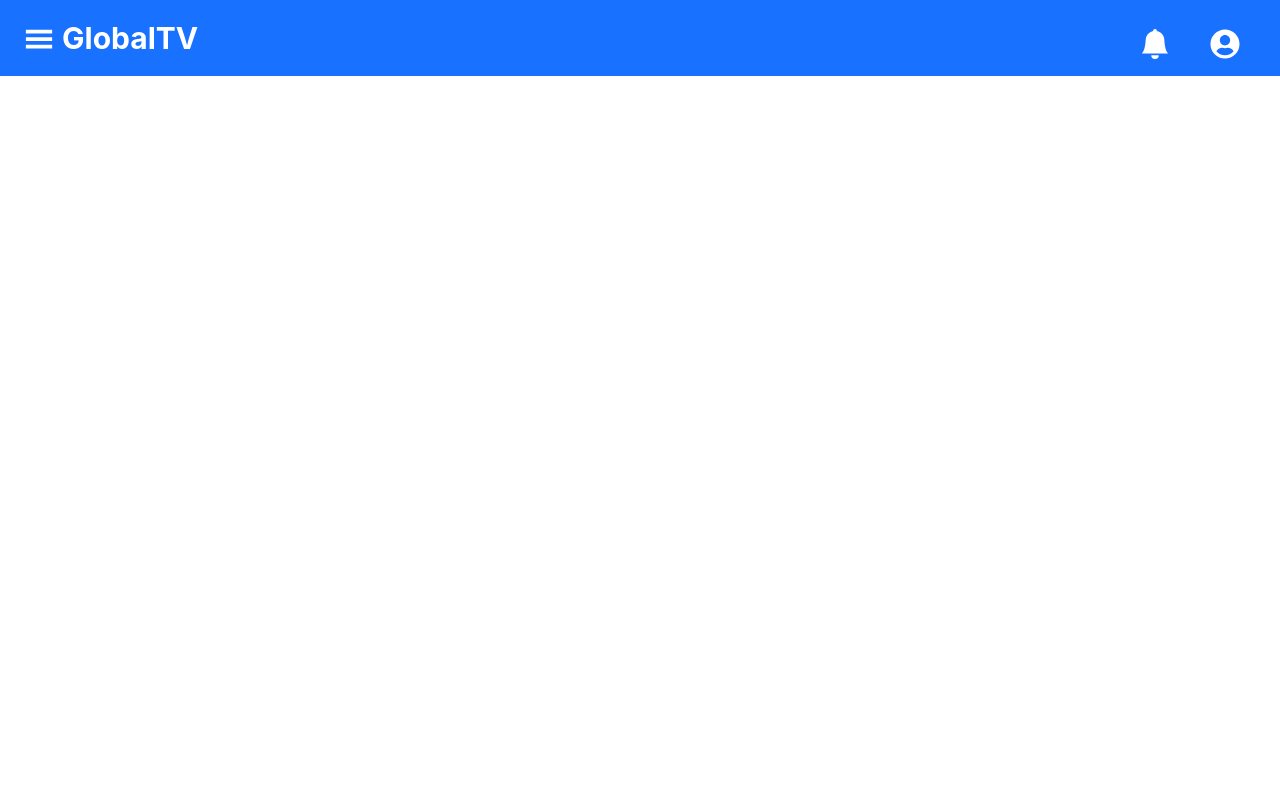
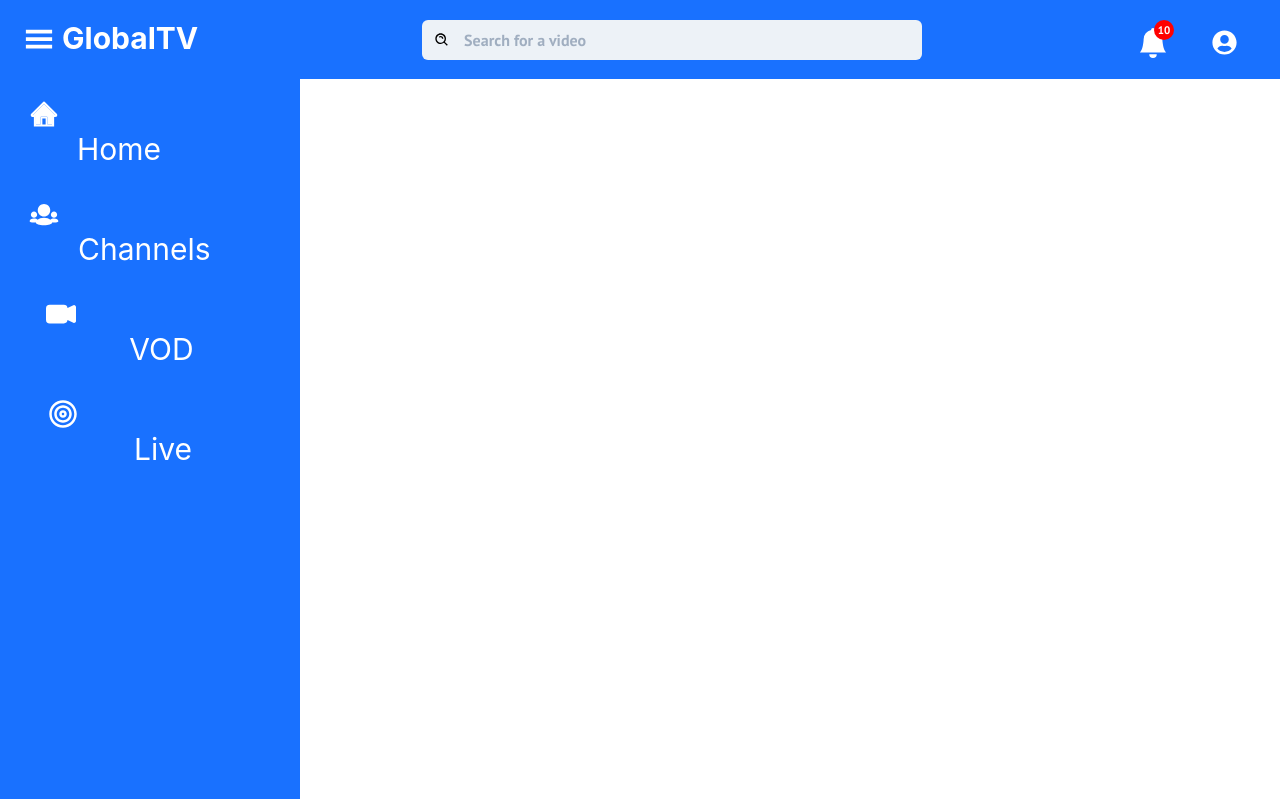
Before and after one commit to darlino/solid-computing-machine, a React (Create React App) app: page / in a window 1280 px wide. Built offline with nearby package versions, Linux system fonts and the light colour scheme.

Commit message:
mise en place du sidebar

```diff
--- a/src/Components/Main.js
+++ b/src/Components/Main.js
@@ -1,9 +1,11 @@
 import React from 'react'
 import {Navbar} from './UI/Navigation/Index'
+import {Sidebar} from './UI/Sidebar/Index'
 export const Main = () => {
     return (
         <div>
             <Navbar/>
+            <Sidebar/>
         </div>
     )
 }
--- /dev/null
+++ b/src/Components/UI/Navigation/Data.js
@@ -0,0 +1,28 @@
+import {BiLogIn} from 'react-icons/bi'
+import {BiLogOut} from 'react-icons/bi'
+import {FaQuoteLeft} from 'react-icons/fa'
+import {BiHelpCircle} from 'react-icons/bi'
+export const properties = [
+    {
+
+        elements_icons: <BiLogIn/>,
+        text:"Sign In",
+        path:'/signin'
+    },
+    {
+        elements_icons: <BiLogOut/>,
+        text:"Sign Up",
+        path:'/signup'
+    },
+    {
+        elements_icons: <FaQuoteLeft/>,
+        text:"faq",
+        path:'/faq'
+    },
+    {
+        elements_icons: <BiHelpCircle/>,
+        text:"Help Center",
+        path:'https://help.git-sa.net/'
+    }
+
+]
--- a/src/Components/UI/Navigation/Index.js
+++ b/src/Components/UI/Navigation/Index.js
@@ -1,34 +1,45 @@
 import React,{useState} from 'react'
-import {Flex,Box,Spacer,Button,Heading,HStack} from '@chakra-ui/react'
+import {Flex,Box,Spacer,Button,Heading,HStack,Input,InputGroup,InputLeftElement} from '@chakra-ui/react'
 import {GiHamburgerMenu} from 'react-icons/gi'
+import {BsBellFill} from 'react-icons/bs'
+import {BiSearchAlt} from 'react-icons/bi'
+import {MenuOption} from './Menu'
+import {properties} from './Data'
 import {FaUserCircle} from 'react-icons/fa'
-import {BsBellFill} from 'react-icons/bs'
+
 
 export const  Navbar = () => {
     return (
         <Flex p={3} backgroundColor="#1971ff" fontFamily="PT sans" color="white">
 
-        <Box mt={3} pl= {3} fontSize="30px" cursor="pointer">
+        <Box mt={3} pl= {3} fontSize={["15px","30px"]}  cursor="pointer">
             <GiHamburgerMenu />
         </Box>
         <Box p="2" color="white">
           <Heading size="lg">GlobalTV</Heading>
         </Box>
         <Spacer />
-        <HStack fontSize="30px" mt={3} spacing={10} mr={7}>
+        <Box>
+            <InputGroup mt="2">
+                <InputLeftElement
+                pointerEvents="none"
+                children={<BiSearchAlt color="black" />}
+                 />
+                <Input type="text" variant="filled" placeholder="Search for a video" w={["100px","500px"]}/>
+            </InputGroup>
+        </Box>
+        <Spacer/>
+        <HStack fontSize="30px" mt={2} spacing={10} mr={7}>
             <Box>
+                <Box w="20px" h="20px" borderRadius="50%" backgroundColor="red" ml={4} mb={1} position ="absolute" top="5" fontSize="11px" textAlign="center" pt={0.5}>
+                    <p paddingTop="3px">10</p>
+                </Box>
                 <BsBellFill />
             </Box>
             <Box>
-                <FaUserCircle />
+                <MenuOption icon={<FaUserCircle/>}/>
             </Box>
-
         </HStack>
-
-        <Box fontSize="30px" mt={3} >
-
-        </Box>
-
       </Flex>
     )
 }
--- /dev/null
+++ b/src/Components/UI/Navigation/Menu.js
@@ -0,0 +1,46 @@
+import React from 'react'
+import {Menu,MenuButton,MenuList,MenuItem,IconButton,MenuDivider} from '@chakra-ui/react'
+import {properties} from './Data'
+export const MenuOption = (props) => {
+    return (
+        <div>
+            <Menu>
+  <MenuButton
+    as={IconButton}
+    aria-label="Options"
+    background="none"
+    icon={props.icon}
+    size="sm"
+    mb={2}
+    _hover={{ background: "none",color:"white"}}
+    _active = {{ background: "none",color:"white"}}
+    fontSize="25px"
+
+  />
+  <MenuList
+  background="#1971ff"
+  border="none"
+  fontSize="18px"
+  textAlign="center"
+  fontWeightt="none"
+  _active = {{ background: "#2865c7",color:"white"}}
+    >
+    {
+        properties.map(element =>{
+            return(
+                <a href={element.path}>
+                <MenuItem _hover={{ background: "#2865c7"}} icon={element.elements_icons}>
+                    {element.text}
+                </MenuItem>
+
+                </a>
+            )
+        })
+    }
+
+
+  </MenuList>
+</Menu>
+        </div>
+    )
+}
--- /dev/null
+++ b/src/Components/UI/Sidebar/Index.js
@@ -0,0 +1,35 @@
+import React from 'react'
+import {VStack, Box , Text} from '@chakra-ui/react'
+import {AiTwotoneHome} from 'react-icons/ai'
+import {TiGroup} from 'react-icons/ti'
+import {BsCameraVideoFill} from 'react-icons/bs'
+import {CgMediaLive} from 'react-icons/cg'
+const renderMinimalSideBar = () => {
+    <VStack w="100px"></VStack>
+}
+export const Sidebar = () => {
+    return (
+        <div>
+            <VStack w="auto" h="90vh" position="fixed" background= "#1971FF" >
+                <Box color="#fff" w="300px" p={5} lineHeight="100px">
+                        <Box w="150px" display="flex" justifyContent="space-around" fontSize="30px">
+                        <Box>
+                            <AiTwotoneHome/>
+                        </Box>
+
+                            <Text> Home </Text>
+                        </Box>
+                        <Box w="200px" display="flex" justifyContent="space-around" fontSize="30px">
+                            <TiGroup/> Channels
+                        </Box>
+                        <Box w="200px" display="flex" justifyContent="space-around" fontSize="30px">
+                            <BsCameraVideoFill/> VOD
+                        </Box>
+                        <Box w="200px" display="flex" justifyContent="space-around" fontSize="30px">
+                            <CgMediaLive/> Live
+                        </Box>
+                </Box>
+            </VStack>
+        </div>
+    )
+}
```
